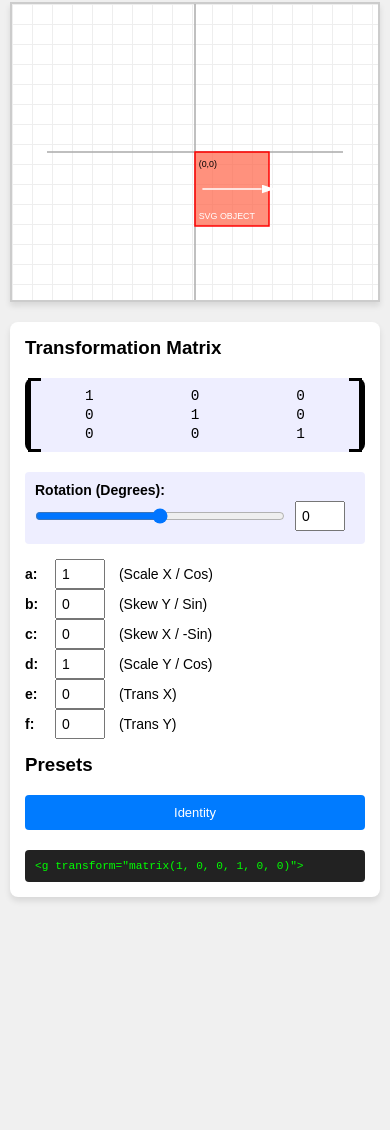
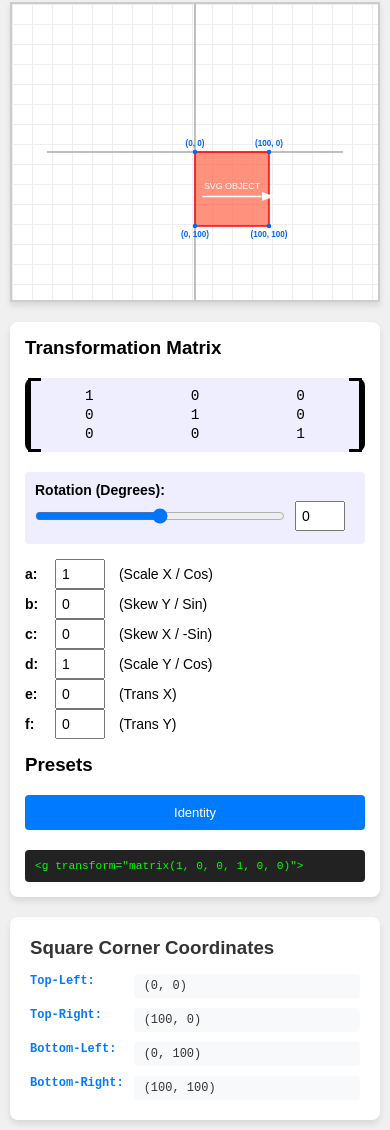
Before and after one commit to M4-on-Github/SVG, a plain HTML site: page index.html in a window 390 px wide. Shown: the part 178-1308 px from the top of the page. Before the commit the page ends 1085 px from the top, so only its background shows below. Drawn offline with Linux system fonts and the light colour scheme.

Commit message:
add coordinates to points

```diff
--- a/index.html
+++ b/index.html
@@ -229,6 +229,43 @@
             }
         }
 
+        /* Coordinates Display Styling */
+        .coordinates-display {
+            background: white;
+            padding: 20px;
+            border-radius: 8px;
+            box-shadow: 0 4px 6px rgba(0, 0, 0, 0.1);
+            width: 100%;
+            max-width: 400px;
+            flex-shrink: 0;
+        }
+
+        .coordinates-display h3 {
+            margin-top: 0;
+            margin-bottom: 15px;
+            color: #333;
+        }
+
+        .coord-grid {
+            display: grid;
+            grid-template-columns: auto 1fr;
+            gap: 10px;
+            font-family: monospace;
+            font-size: 14px;
+        }
+
+        .coord-label {
+            font-weight: bold;
+            color: #007bff;
+        }
+
+        .coord-value {
+            color: #333;
+            background: #f8f9fa;
+            padding: 5px 10px;
+            border-radius: 4px;
+        }
+
         @media (max-width: 480px) {
             .canvas {
                 height: 300px;
@@ -246,6 +283,14 @@
             button {
                 padding: 10px;
                 font-size: 13px;
+            }
+
+            .coordinates-display {
+                max-width: 100%;
+            }
+
+            .coord-grid {
+                font-size: 12px;
             }
         }
     </style>
@@ -265,9 +310,28 @@
                 <g id="targetGroup" transform="matrix(1, 0, 0, 1, 0, 0)">
                     <rect x="0" y="0" width="100" height="100" fill="rgba(255, 99, 71, 0.7)" stroke="red"
                         stroke-width="2" />
-                    <text x="5" y="20" font-family="Arial" font-size="12" fill="black">(0,0)</text>
-                    <text x="5" y="90" font-family="Arial" font-size="12" fill="white">SVG OBJECT</text>
-                    <line x1="10" y1="50" x2="90" y2="50" stroke="white" stroke-width="2" marker-end="url(#arrow)" />
+
+                    <!-- Corner coordinate labels -->
+                    <circle cx="0" cy="0" r="3" fill="#0066ff" />
+                    <text id="svg-coord-tl" x="0" y="-8" font-family="Arial" font-size="11" fill="#0066ff"
+                        font-weight="bold" text-anchor="middle">(0, 0)</text>
+
+                    <circle cx="100" cy="0" r="3" fill="#0066ff" />
+                    <text id="svg-coord-tr" x="100" y="-8" font-family="Arial" font-size="11" fill="#0066ff"
+                        font-weight="bold" text-anchor="middle">(100, 0)</text>
+
+                    <circle cx="0" cy="100" r="3" fill="#0066ff" />
+                    <text id="svg-coord-bl" x="0" y="115" font-family="Arial" font-size="11" fill="#0066ff"
+                        font-weight="bold" text-anchor="middle">(0, 100)</text>
+
+                    <circle cx="100" cy="100" r="3" fill="#0066ff" />
+                    <text id="svg-coord-br" x="100" y="115" font-family="Arial" font-size="11" fill="#0066ff"
+                        font-weight="bold" text-anchor="middle">(100, 100)</text>
+
+                    <!-- Original labels -->
+                    <text x="50" y="50" font-family="Arial" font-size="12" fill="white" text-anchor="middle">SVG
+                        OBJECT</text>
+                    <line x1="10" y1="60" x2="90" y2="60" stroke="white" stroke-width="2" marker-end="url(#arrow)" />
                 </g>
 
                 <defs>
@@ -320,17 +384,34 @@
                 &lt;g transform="<span id="code-output">matrix(1, 0, 0, 1, 0, 0)</span>"&gt;
             </div>
         </div>
+
+        <div class="coordinates-display">
+            <h3>Square Corner Coordinates</h3>
+            <div class="coord-grid">
+                <span class="coord-label">Top-Left:</span>
+                <span class="coord-value" id="coord-tl">(0, 0)</span>
+
+                <span class="coord-label">Top-Right:</span>
+                <span class="coord-value" id="coord-tr">(100, 0)</span>
+
+                <span class="coord-label">Bottom-Left:</span>
+                <span class="coord-value" id="coord-bl">(0, 100)</span>
+
+                <span class="coord-label">Bottom-Right:</span>
+                <span class="coord-value" id="coord-br">(100, 100)</span>
+            </div>
+        </div>
     </div>
 
     <script>
         function updateMatrix() {
             // Get values from inputs
-            const a = document.getElementById('in-a').value;
-            const b = document.getElementById('in-b').value;
-            const c = document.getElementById('in-c').value;
-            const d = document.getElementById('in-d').value;
-            const e = document.getElementById('in-e').value;
-            const f = document.getElementById('in-f').value;
+            const a = parseFloat(document.getElementById('in-a').value);
+            const b = parseFloat(document.getElementById('in-b').value);
+            const c = parseFloat(document.getElementById('in-c').value);
+            const d = parseFloat(document.getElementById('in-d').value);
+            const e = parseFloat(document.getElementById('in-e').value);
+            const f = parseFloat(document.getElementById('in-f').value);
 
             // Update the SVG Transform attribute
             const matrixString = `matrix(${a}, ${b}, ${c}, ${d}, ${e}, ${f})`;
@@ -346,6 +427,35 @@
 
             // Update Code Snippet Text
             document.getElementById('code-output').innerText = matrixString;
+
+            // Calculate and update transformed coordinates
+            updateCoordinates(a, b, c, d, e, f);
+        }
+
+        function updateCoordinates(a, b, c, d, e, f) {
+            // Original square corners (x, y, width=100, height=100)
+            const corners = [
+                { x: 0, y: 0, id: 'coord-tl', svgId: 'svg-coord-tl' },      // Top-Left
+                { x: 100, y: 0, id: 'coord-tr', svgId: 'svg-coord-tr' },    // Top-Right
+                { x: 0, y: 100, id: 'coord-bl', svgId: 'svg-coord-bl' },    // Bottom-Left
+                { x: 100, y: 100, id: 'coord-br', svgId: 'svg-coord-br' }   // Bottom-Right
+            ];
+
+            // Apply transformation matrix to each corner
+            // Formula: x' = a*x + c*y + e
+            //          y' = b*x + d*y + f
+            corners.forEach(corner => {
+                const transformedX = a * corner.x + c * corner.y + e;
+                const transformedY = b * corner.x + d * corner.y + f;
+
+                const coordText = `(${transformedX.toFixed(1)}, ${transformedY.toFixed(1)})`;
+
+                // Update the panel display
+                document.getElementById(corner.id).innerText = coordText;
+
+                // Update the SVG text labels
+                document.getElementById(corner.svgId).textContent = coordText;
+            });
         }
 
         function setMatrix(a, b, c, d, e, f) {
```
